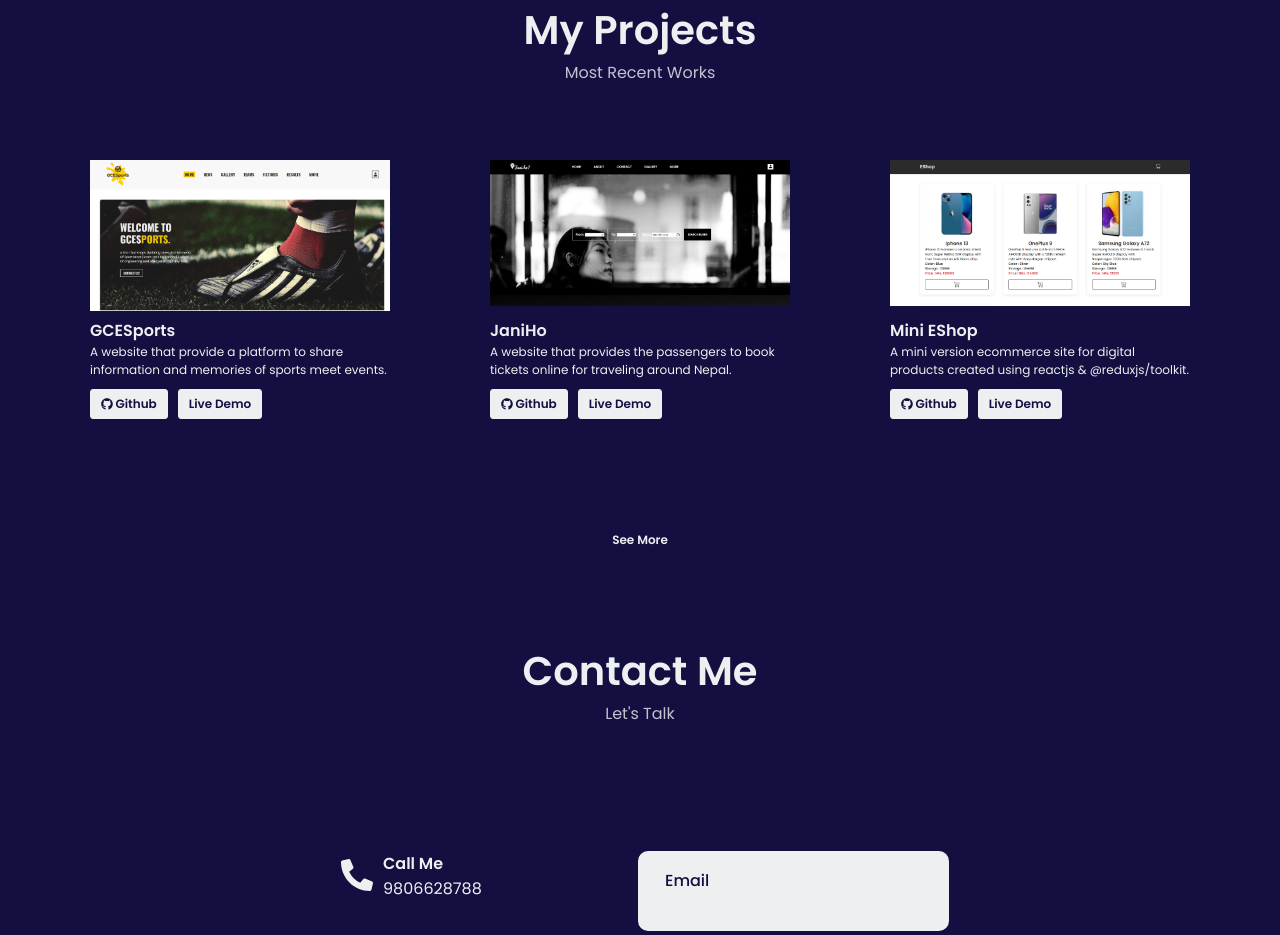
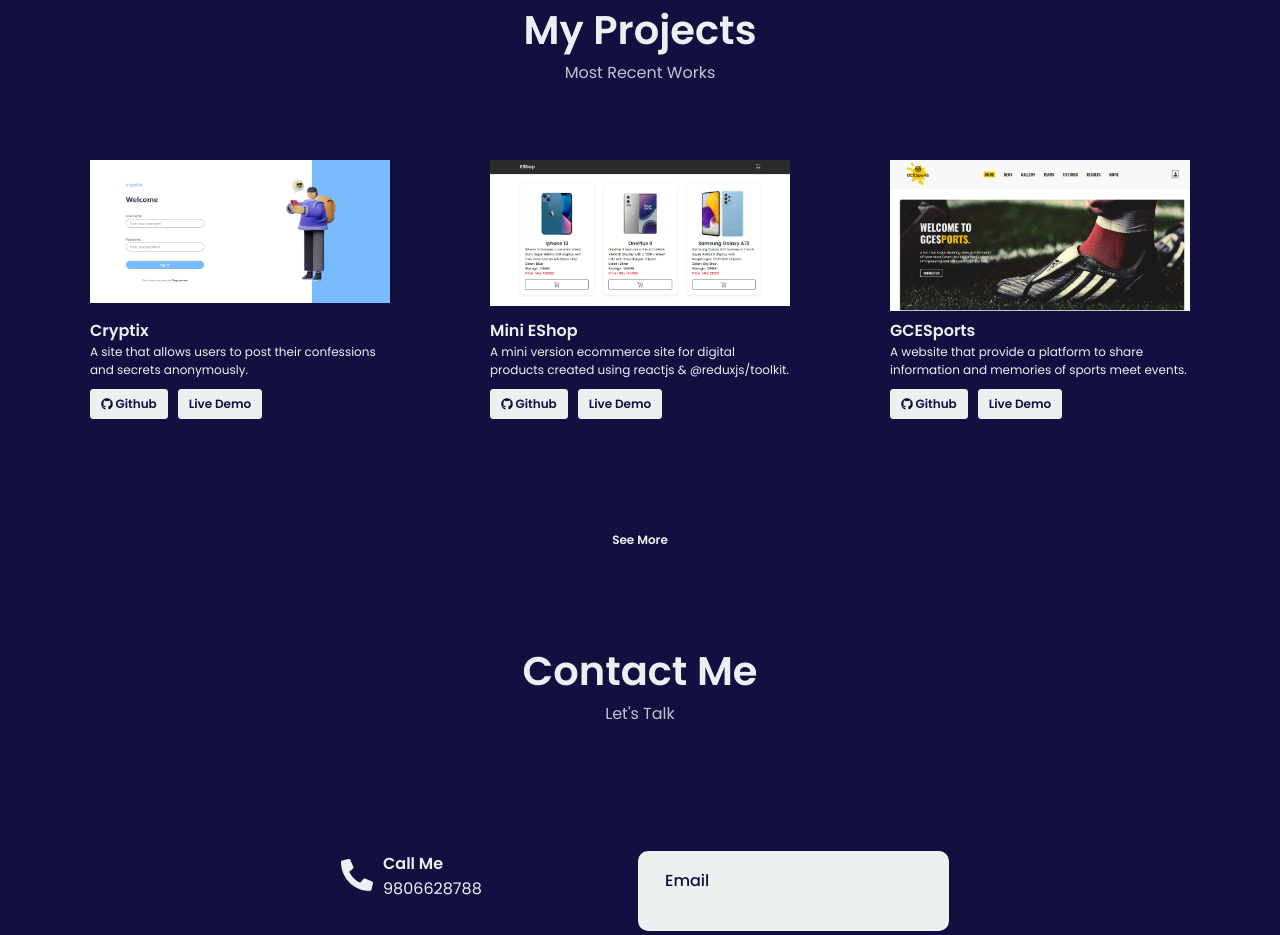
Before and after one commit to bibashmgr/fol, a React (Create React App) app: page / in a window 1280 px wide. Shown: the part 1600-2535 px from the top of the page. Built offline with nearby package versions, Linux system fonts and the light colour scheme; no server answers.

Commit message:
Updating projects

```diff
--- a/src/components/Cards/projects.js
+++ b/src/components/Cards/projects.js
@@ -1,25 +1,26 @@
-export const projects = [{
+export const projects = [
+  {
     id: 1,
+    name: 'Cryptix',
+    info: 'A site that allows users to post their confessions and secrets anonymously.',
+    img: './images/projects/cryptix.png',
+    github: 'https://github.com/bibashmgr/cryptix',
+    demo: 'https://www.cryptix.tk',
+  },
+  {
+    id: 2,
+    name: 'Mini EShop',
+    info: 'A mini version ecommerce site for digital products created using reactjs & @reduxjs/toolkit.',
+    img: './images/projects/eshop.png',
+    github: 'https://github.com/bibashmgr/Mini-EShop',
+    demo: 'https://mini-eshop.netlify.app/',
+  },
+  {
+    id: 3,
     name: 'GCESports',
     info: 'A website that provide a platform to share information and memories of sports meet events.',
     img: './images/projects/gcesports.png',
     github: 'https://github.com/bibashmgr/gcesports',
     demo: 'https://www.error404s.tk/',
   },
-    {
-        id: 2,
-        name: 'JaniHo',
-        info: 'A website that provides the passengers to book tickets online for traveling around Nepal.',
-        img: './images/projects/janiho.png',
-        github: 'https://github.com/bibashmgr/JaniHo',
-        demo: 'https://www.error404s.tk/',
-    },
-    {
-        id: 3,
-        name: 'Mini EShop',
-        info: 'A mini version ecommerce site for digital products created using reactjs & @reduxjs/toolkit.',
-        img: './images/projects/eshop.png',
-        github: 'https://github.com/bibashmgr/Mini-EShop',
-        demo: 'https://mini-eshop.netlify.app/',
-    },
 ];
```
Also changed, not shown: public/images/projects/cryptix.png (added). Lines whose indentation alone changed are shown as unchanged.
